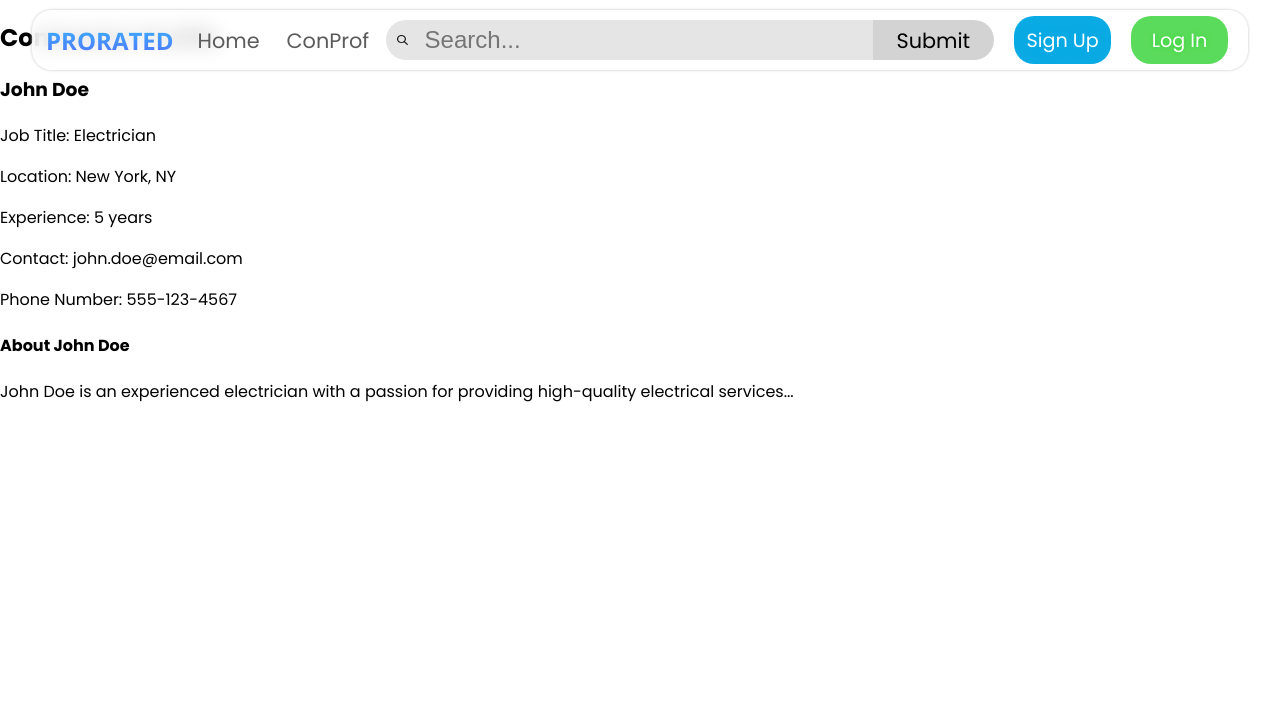
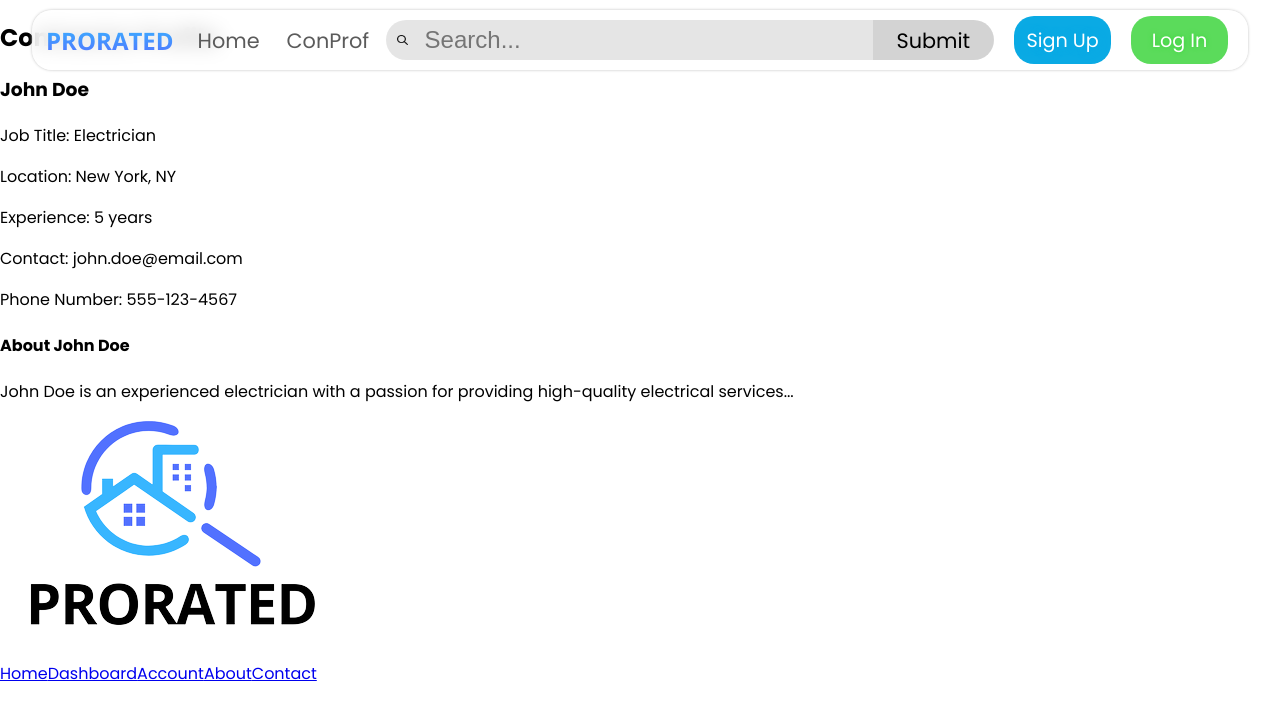
Before and after one commit to lgxxhi/Prorated-Front-End, a React (Create React App) app: page /profile in a window 1280 px wide. Shown: the top 720 px of the page. Built offline with nearby package versions, Linux system fonts and the light colour scheme.

Commit message:
feature: created footer component

```diff
--- a/src/App.js
+++ b/src/App.js
@@ -3,6 +3,7 @@ import ContractorDetails from "./Pages/ContractorDetails";
 import "./Styles/Global.scss";
 import Nav from "./Components/Navbar";
 import Home from "./Pages/Home/Home";
+import Footer from "./Components/Footer";
 
 function App() {
   return (
@@ -12,6 +13,7 @@ function App() {
         <Route path="/" element={<Home />} />
         <Route path="/profile" element={<ContractorDetails />} />
       </Routes>
+      <Footer />
     </Router>
   );
 }
--- /dev/null
+++ b/src/Components/Footer.js
@@ -0,0 +1,28 @@
+import React from "react";
+import "../Styles/Global.scss";
+import logo from "../Assets/Images/ProRatedLogo.png";
+
+export default function Footer() {
+  return (
+    <footer className="footer">
+      <img src={logo} alt="" className="footer__logo" />
+      <div className="footer__routes">
+        <a className="footer__routes__button" href="/">
+          Home
+        </a>
+        <a className="footer__routes__button" href="/">
+          Dashboard
+        </a>
+        <a className="footer__routes__button" href="/">
+          Account
+        </a>
+        <a className="footer__routes__button" href="/">
+          About
+        </a>
+        <a className="footer__routes__button" href="/">
+          Contact
+        </a>
+      </div>
+    </footer>
+  );
+}
```
